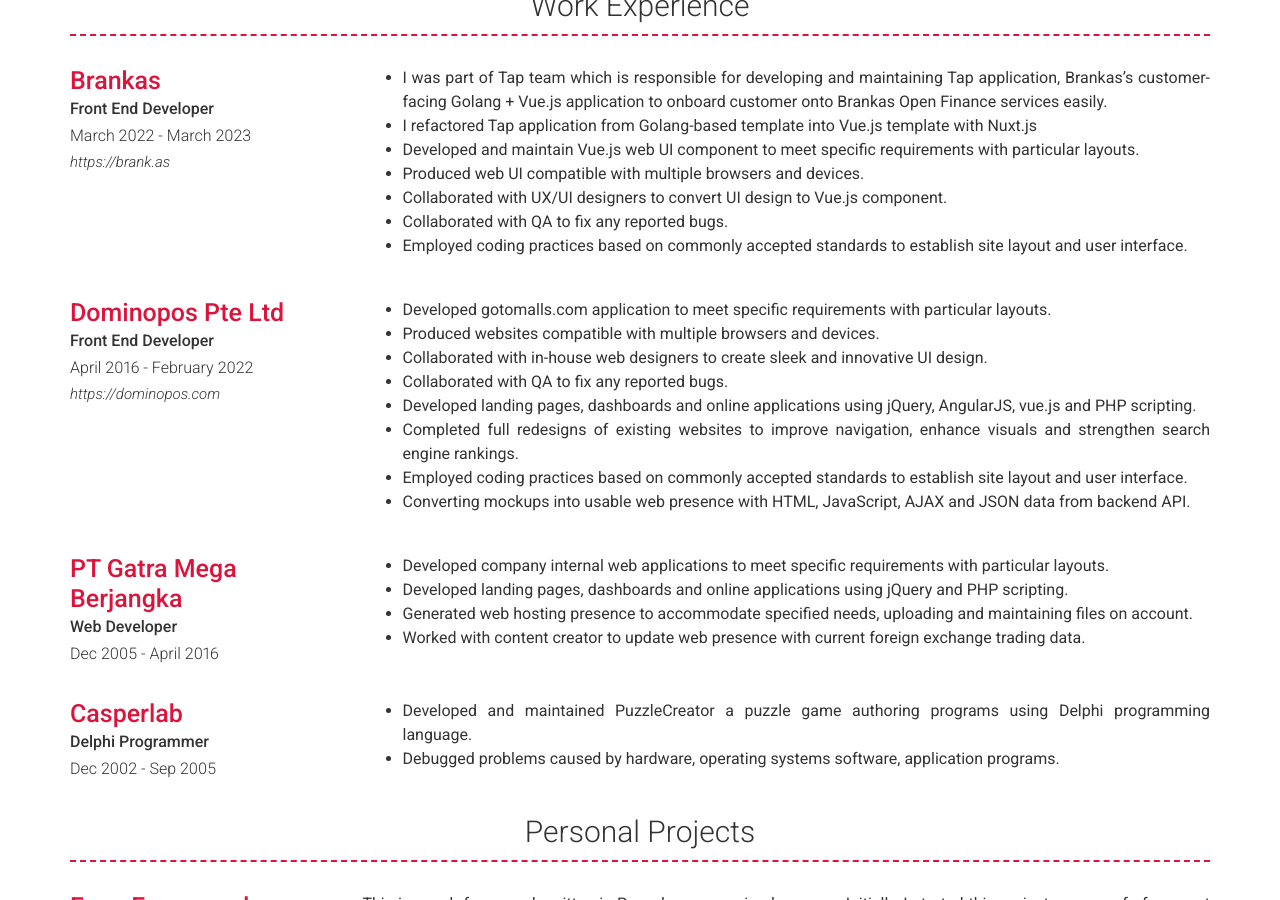
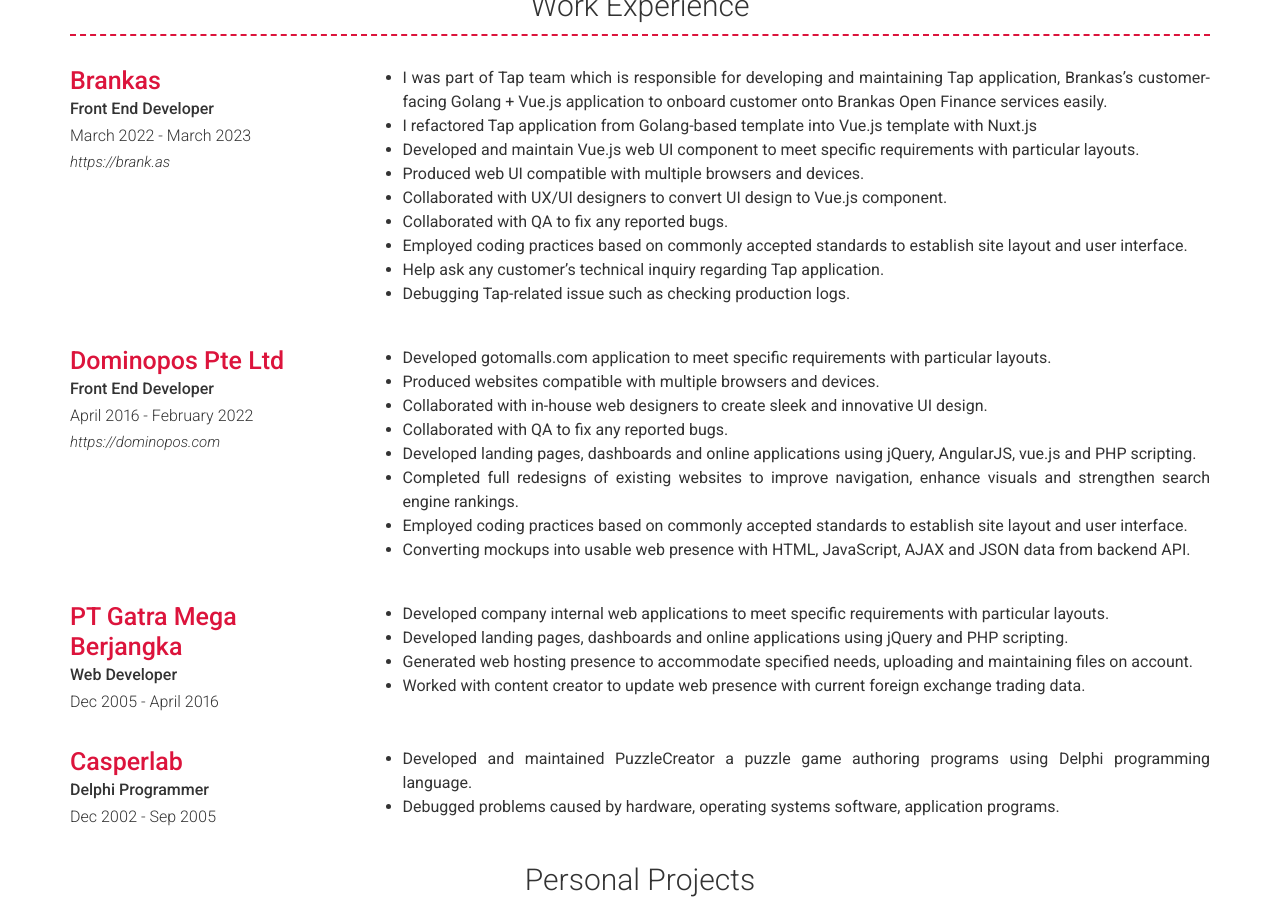
Before and after one commit to zamronypj/zamronypj.github.io, a Jekyll site: the page built from index.md, in a window 1280 px wide and 900 px high, scrolled down 879 px. Built offline with Jekyll 4.4.1, drawn with Linux system fonts in a browser that asks for light colours; nearby versions of some CDN libraries; a script that is not in the unit is left out.

Commit message:
Update _config.yml

```diff
--- a/_config.yml
+++ b/_config.yml
@@ -100,6 +100,8 @@
           - Collaborated with UX/UI designers to convert UI design to Vue.js component.
           - Collaborated with QA to fix any reported bugs.
           - Employed coding practices based on commonly accepted standards to establish site layout and user interface.
+          - Help ask any customer's technical inquiry regarding Tap application.
+          - Debugging Tap-related issue such as checking production logs.
       - layout: left
         title: Dominopos Pte Ltd
         sub_title: Front End Developer
```
